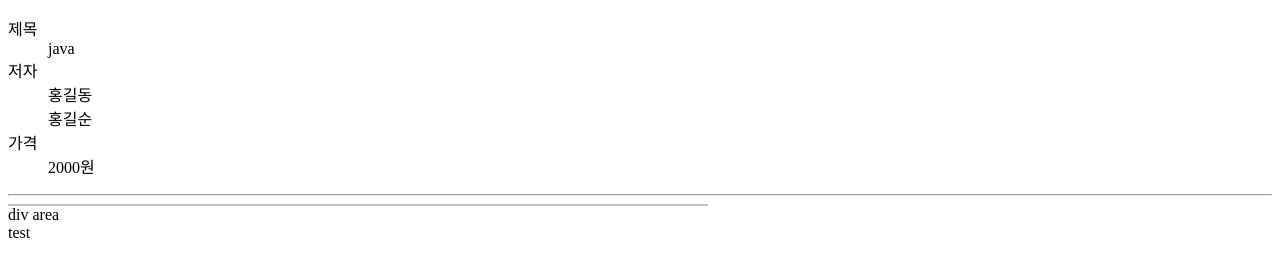
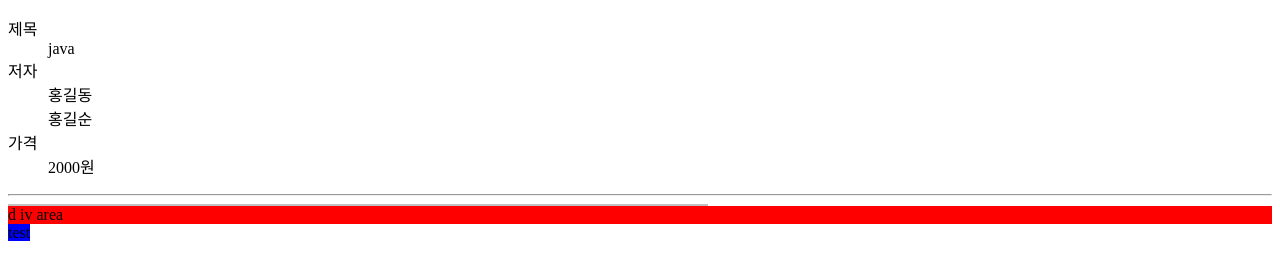
Before and after one commit to sunminlee00/project_css, a plain HTML site: page day01/test01.html in a window 1280 px wide. Drawn offline with Linux system fonts and the light colour scheme.

Commit message:
div,span css

```diff
--- /dev/null
+++ b/day01/style/test01.css
@@ -0,0 +1,13 @@
+/*
+  id: #
+  class : .
+
+*/
+
+#area1{
+   background-color:red;
+
+}
+#area2{
+   background-color: blue;
+}
--- a/day01/test01.html
+++ b/day01/test01.html
@@ -4,6 +4,7 @@
     <meta charset="UTF-8">
     <meta name="viewport" content="width=device-width, initial-scale=1.0">
     <title>Document</title>
+    <link rel="stylesheet" href="style/test01.css">
     <style>
        div.line{
           width:700px;
@@ -26,7 +27,8 @@
      <hr>
      <div class="line"></div>
 
-    <div id="area1">div area </div>
+    <div id="area1">d
+        iv area </div>
     <span id="area2">test</span>
 
 </body>
```
